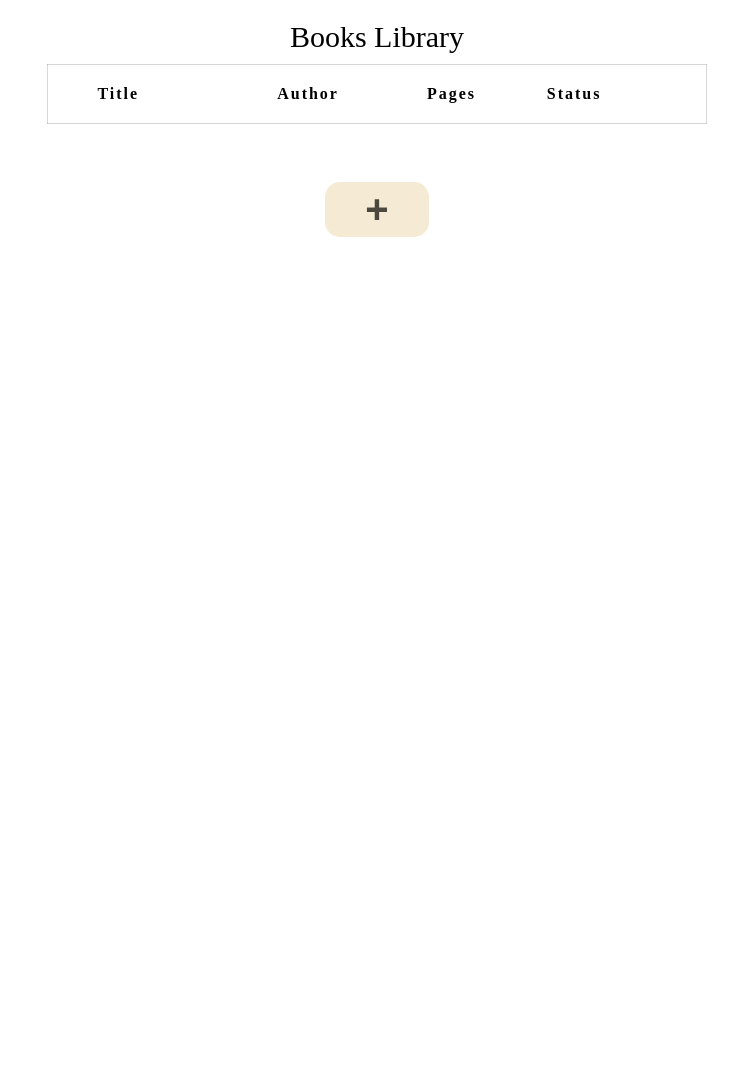
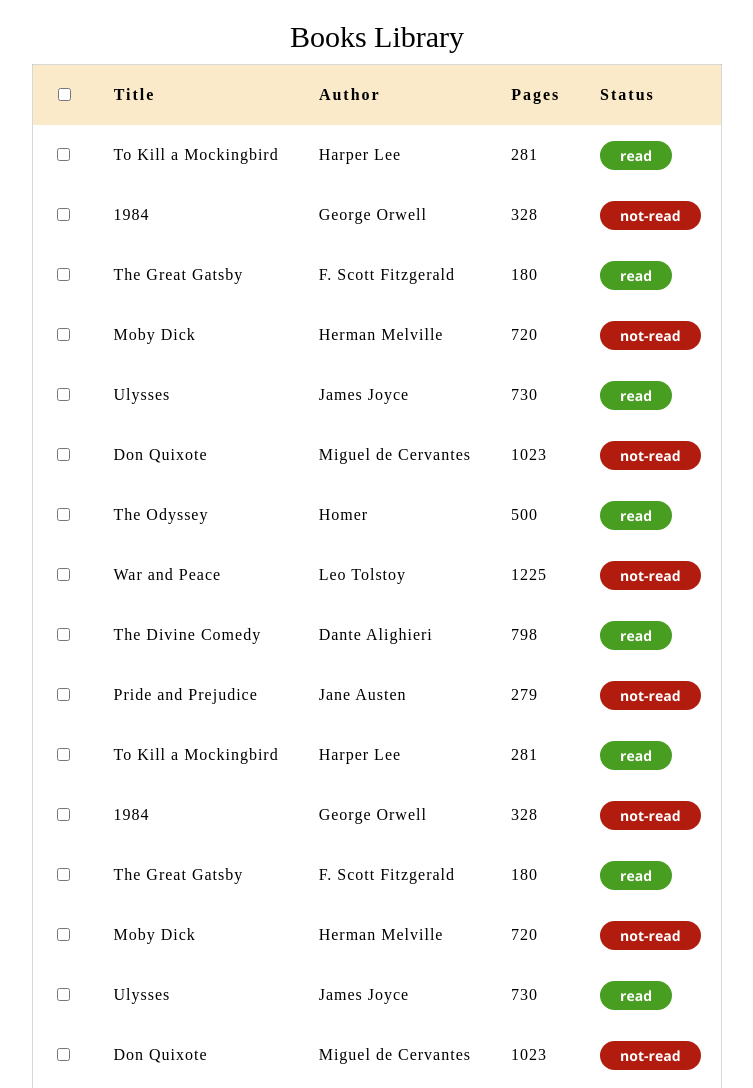
Before and after one commit to OlesiaKniazeva/library, a plain HTML site: page index.html in a window 1280 px wide. Shown: the top 1088 px of the page, without its empty margins (263-1016 px from the left). Before the commit the page ends 800 px from the top, so only its background shows below. Drawn offline with Linux system fonts and the light colour scheme.

Commit message:
fixed table layout, add sticky header

```diff
--- a/index.html
+++ b/index.html
@@ -13,6 +13,7 @@
   </head>
   <body>
     <div class="books-container">
+      <div class="table-container">
         <table class="books">
           <caption class="table-title">
             Books Library
@@ -30,6 +31,7 @@
           </thead>
           <tbody class="table-data"></tbody>
         </table>
+      </div>
       <button class="delete-button">Delete Selected Rows</button>
       <button class="add-book">+</button>
     </div>
--- a/main.js
+++ b/main.js
@@ -19,6 +19,50 @@ function main() {
 
   container.addEventListener("click", handlePageClicks);
   headerCheckbox.addEventListener("change", toggleAllCheckboxes);
+
+  testBooksLayout();
+}
+
+function testBooksLayout() {
+  let book1 = new Book("To Kill a Mockingbird", "Harper Lee", 281, "read");
+
+  let book2 = new Book("1984", "George Orwell", 328, "not-read");
+
+  let book3 = new Book("The Great Gatsby", "F. Scott Fitzgerald", 180, "read");
+
+  let book4 = new Book("Moby Dick", "Herman Melville", 720, "not-read");
+
+  let book5 = new Book("Ulysses", "James Joyce", 730, "read");
+
+  let book6 = new Book("Don Quixote", "Miguel de Cervantes", 1023, "not-read");
+
+  let book7 = new Book("The Odyssey", "Homer", 500, "read");
+
+  let book8 = new Book("War and Peace", "Leo Tolstoy", 1225, "not-read");
+
+  let book9 = new Book("The Divine Comedy", "Dante Alighieri", 798, "read");
+
+  let book10 = new Book("Pride and Prejudice", "Jane Austen", 279, "not-read");
+  updateLibraryData(book1);
+  updateLibraryData(book2);
+  updateLibraryData(book3);
+  updateLibraryData(book4);
+  updateLibraryData(book5);
+  updateLibraryData(book6);
+  updateLibraryData(book7);
+  updateLibraryData(book8);
+  updateLibraryData(book9);
+  updateLibraryData(book10);
+  updateLibraryData(book1);
+  updateLibraryData(book2);
+  updateLibraryData(book3);
+  updateLibraryData(book4);
+  updateLibraryData(book5);
+  updateLibraryData(book6);
+  updateLibraryData(book7);
+  updateLibraryData(book8);
+  updateLibraryData(book9);
+  updateLibraryData(book10);
 }
 
 function showDeleteButton() {
@@ -201,7 +245,7 @@ function toggleReadStatus(event) {
   let parentId = element.parentNode.parentNode.id;
 
   let currentBook = library.storage[parentId];
-  let newStatus  = currentBook.status === "read" ? "not-read" : "read";
+  let newStatus = currentBook.status === "read" ? "not-read" : "read";
   currentBook.status = newStatus;
 
   if (element.classList.contains("read")) {
--- a/style.css
+++ b/style.css
@@ -24,8 +24,7 @@ body {
   margin: 0;
   display: flex;
   justify-content: center;
-  font-family: 'Times New Roman', Times, serif;
-
+  font-family: "Times New Roman", Times, serif;
 }
 
 fieldset {
@@ -37,10 +36,62 @@ fieldset {
   padding: 20px 20px 10px;
   display: grid;
   gap: 10px;
+}
+
+/* Table */
+
+/* .table-container {
   max-height: 600px;
   overflow-y: auto;
+} */
+
+table.books thead {
+  position: sticky;
+  top: -1px;
+  z-index: 10;
+  background-color: rgb(251, 234, 201);
+  margin: 0;
+
+}
+
+.table-title {
+  font-size: 30px;
+  text-align: center;
+  margin-bottom: 10px;
+}
+
+table.books {
+  table-layout: fixed;
+  max-width: 100%;
   min-width: 500px;
-  max-width: min(100%, 700px);
+  border-collapse: collapse;
+  border: 1px solid rgba(128, 128, 128, 0.31);
+}
+
+th,
+td {
+  padding: 20px;
+}
+
+th {
+  letter-spacing: 2px;
+}
+
+td {
+  letter-spacing: 1px;
+  word-break: break-word;
+}
+
+thead {
+  text-align: left;
+}
+
+.table-data .table-row {
+  cursor: pointer;
+}
+
+.table-data .table-row:hover {
+  background-color: #f4f3f3a8;
 }
 
 button {
@@ -54,7 +105,7 @@ button.add-book:hover {
 }
 
 button.add-book {
-  margin: 15px auto;
+  margin: 0 auto 15px;
   display: block;
   padding: 5px 40px;
 
@@ -93,66 +144,6 @@ input[type="checkbox"]:hover {
 
 #headerCheckbox {
   display: none;
-}
-
-/* Table */
-
-.table-title {
-  font-size: 30px;
-  text-align: center;
-  margin-bottom: 10px;
-}
-
-table.books {
-  table-layout: fixed;
-  width: 100%;
-  border-collapse: collapse;
-  border: 1px solid rgba(128, 128, 128, 0.31);
-}
-
-thead th:nth-child(1) {
-  width: 5%;
-}
-
-thead th:nth-child(2) {
-  width: 30%;
-}
-
-thead th:nth-child(3) {
-  width: 25%;
-}
-
-thead th:nth-child(4) {
-  width: 20%;
-}
-
-thead th:nth-child(5) {
-  width: 30%;
-}
-
-th,
-td {
-  padding: 20px;
-}
-
-th {
-  letter-spacing: 2px;
-}
-
-td {
-  letter-spacing: 1px;
-}
-
-thead {
-  text-align: left;
-}
-
-.table-data .table-row {
-  cursor: pointer;
-}
-
-.table-data .table-row:hover {
-  background-color: #f4f3f3a8;
 }
 
 /* Status */
```
Lines whose indentation alone changed are shown as unchanged.
